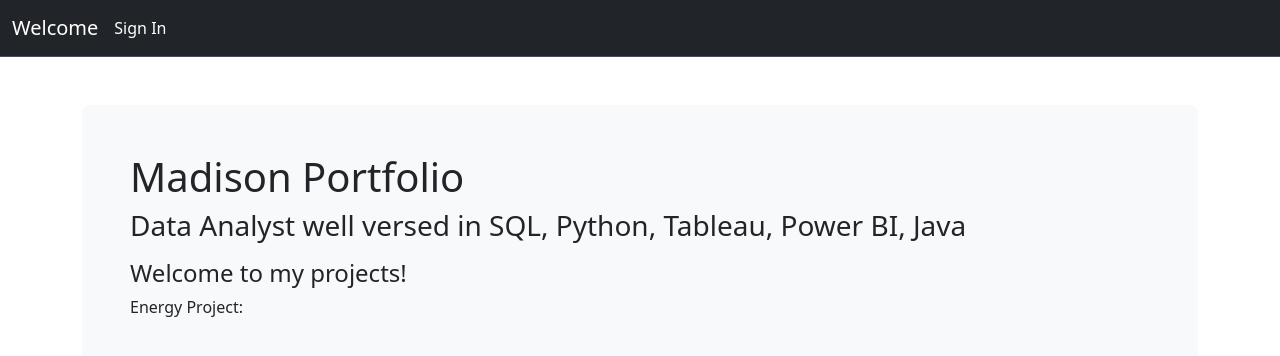
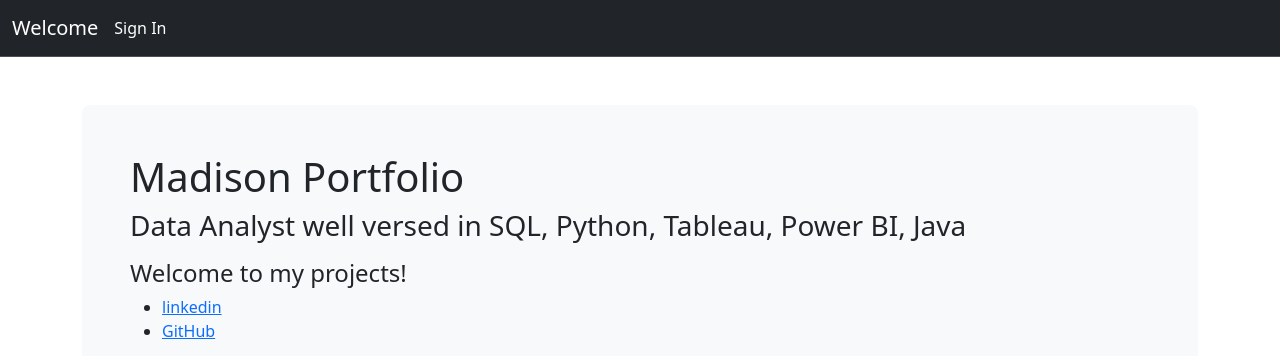
Before and after one commit to madi999999/madi999999.github.io, a plain HTML site: page index.html in a window 1280 px wide. Shown: the top 356 px of the page. Drawn offline with nearby package versions, Linux system fonts and the light colour scheme.

Commit message:
Update index.html

```diff
--- a/index.html
+++ b/index.html
@@ -35,6 +35,12 @@ integrity="sha384-FKyoEForCGlyvwx9Hj09JcYn3nv7wiPVlz7YYwJrWVcXK/BmnVDxM+D2scQbIT
           <h3>Data Analyst well versed in SQL, Python, Tableau, Power BI, Java</h3>
           <p></p>
           <h4>Welcome to my projects! </h4>
+
+          <ul class="icons">
+            <li><a href="https://www.linkedin.com/in/.../"><span class="label">linkedin</span></a></li>
+            <li><a href="https://github.com/madi999999" ><span class="label">GitHub</span></a></li>
+          </ul>
+
           <p>Energy Project:</p>
 
           <div class="container my-5">
```
